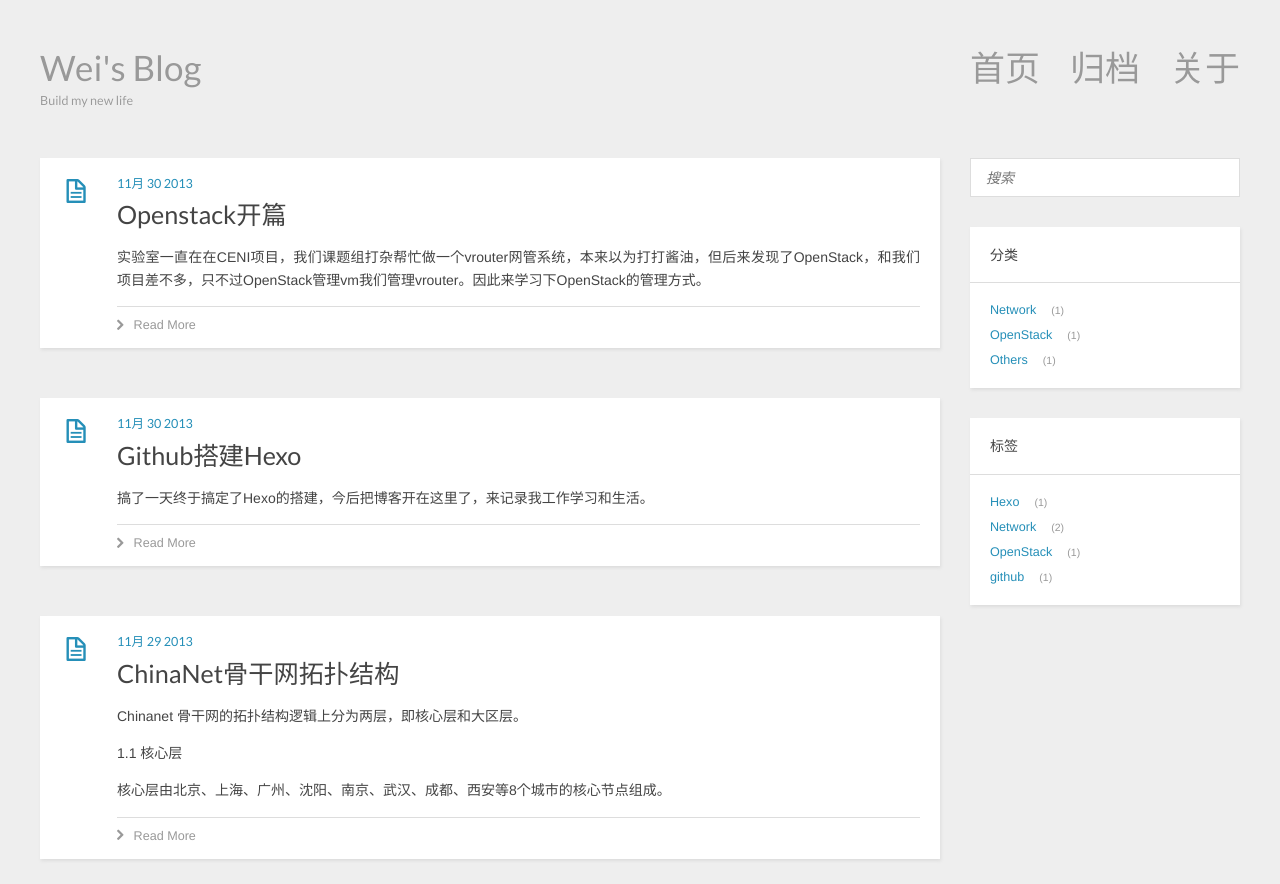
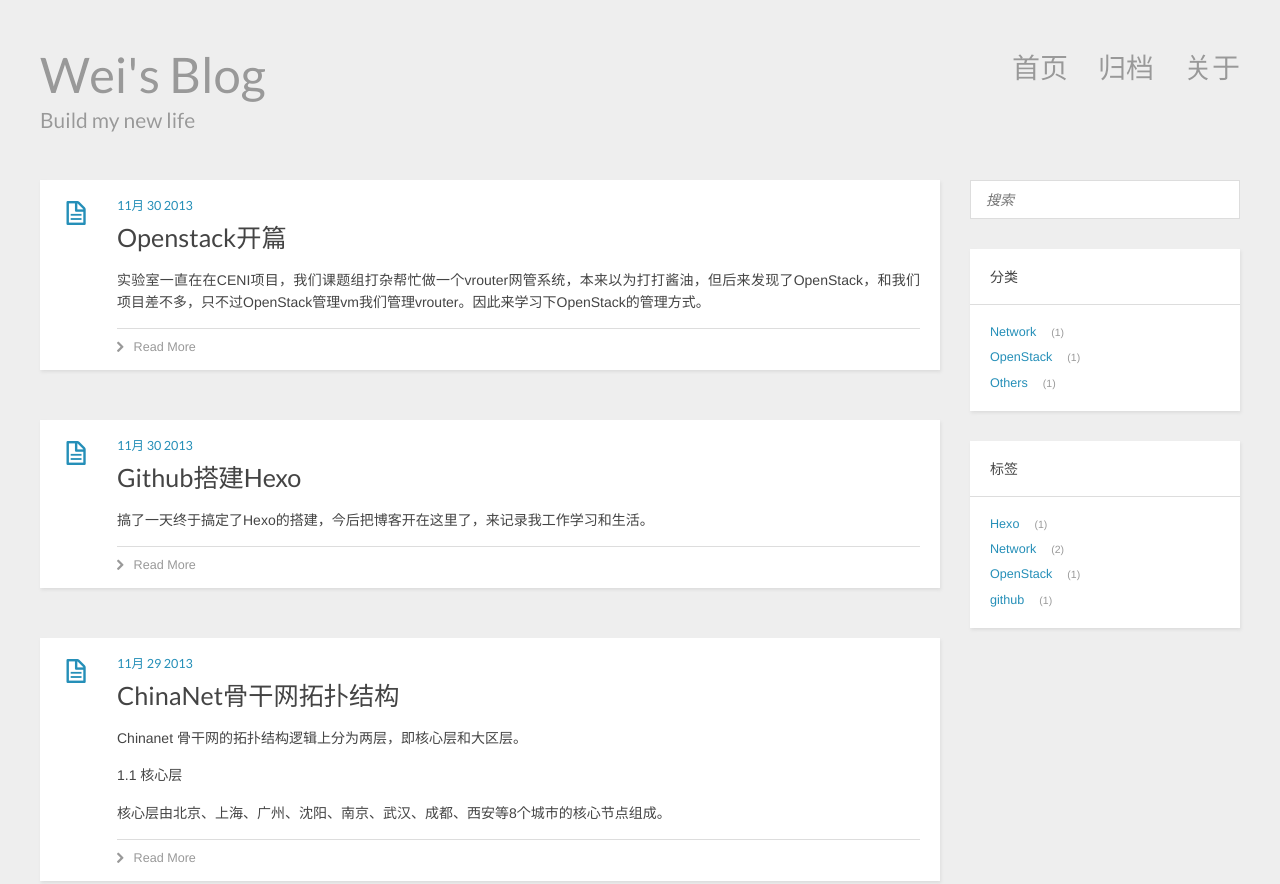
Before and after one commit to weiwang1206/weiwang.github.com, a plain HTML site: page index.html in a window 1280 px wide. Shown: the top 884 px of the page. Drawn offline with nearby package versions, Linux system fonts and the light colour scheme.

Commit message:
Site updated: 2013-12-01 11:27:08

```diff
--- a/css/style.css
+++ b/css/style.css
@@ -114,12 +114,12 @@ a:hover {
 }
 #header h1 {
   font-weight: normal;
-  font-size: 2.5em;
+  font-size: 3.5em;
   line-height: 1;
 }
 #header h2 {
   font-weight: normal;
-  font-size: 0.9em;
+  font-size: 1.5em;
   line-height: 1;
   margin-top: 10px;
 }
@@ -133,7 +133,7 @@ a:hover {
 #header #main-nav ul li {
   float: left;
   margin-left: 30px;
-  font-size: 2.5em
+  font-size: 2.0em
 }
 article {
   -webkit-box-shadow: 1px 2px 3px #ddd;
```
